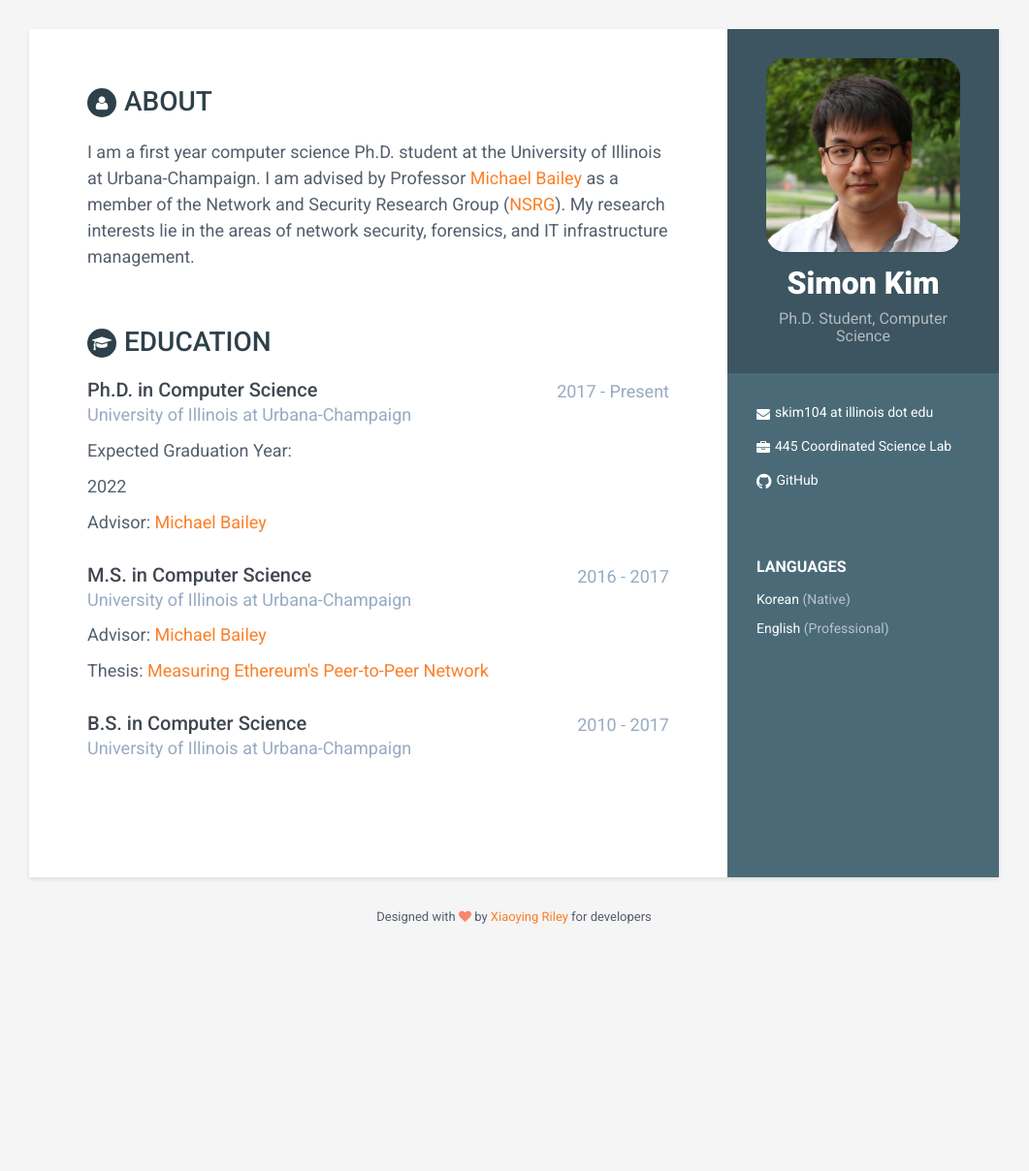
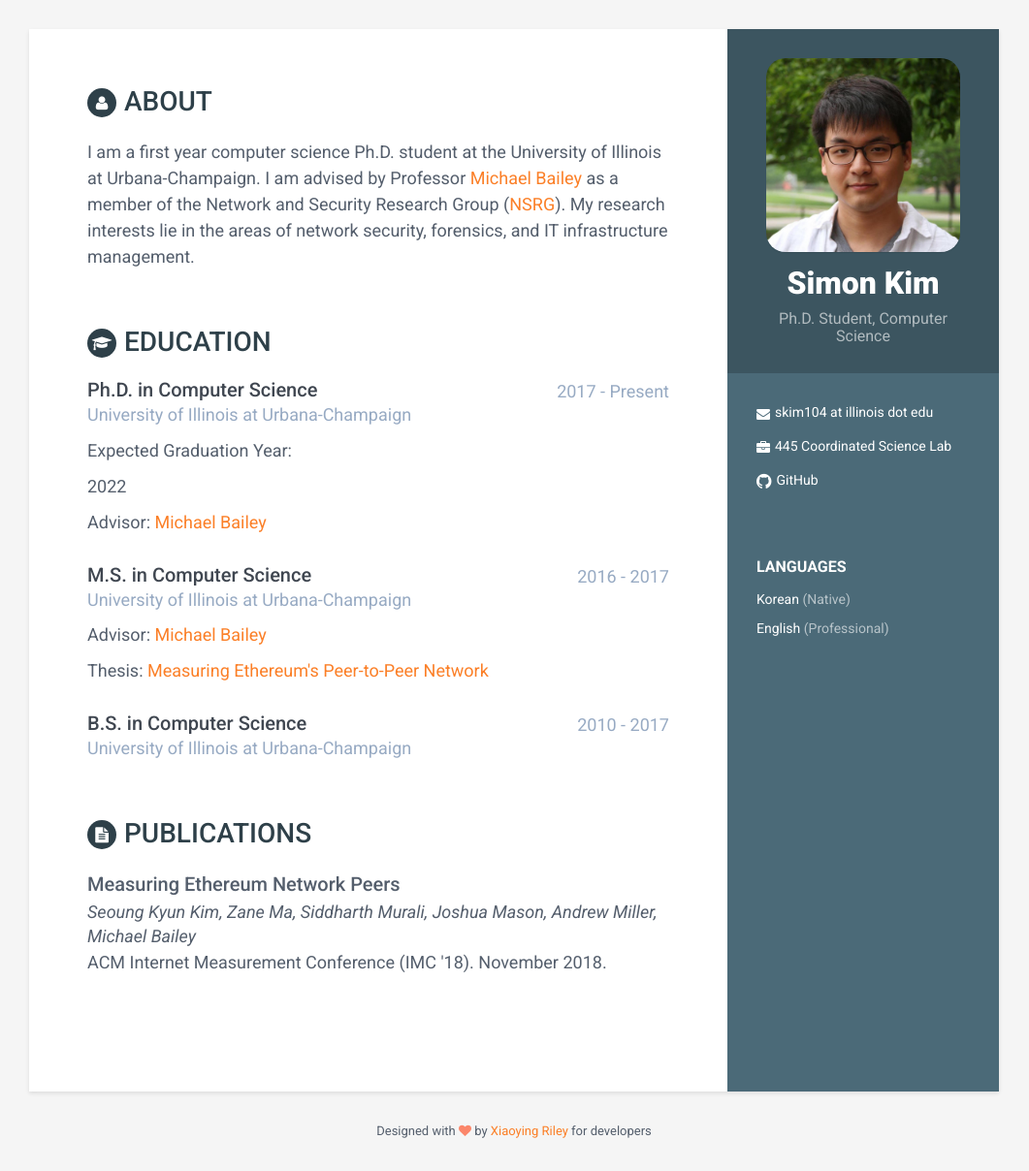
Before and after one commit to SimonSK/simonsk.github.io, a Jekyll site: the page built from index.html, in a window 1280 px wide. Shown: the whole page at 97% size, without its empty margins (110-1171 px from the left). Built offline with Jekyll 4.4.1, drawn with Linux system fonts in a browser that asks for light colours; before the commit the page ends 987 px from its top, so only the background shows below that.

Commit message:
publications

```diff
--- a/_data/publications.yml
+++ b/_data/publications.yml
@@ -1,6 +1,10 @@
 #intro: "You can list your publications in this section. Lorem ipsum dolor
 #  sit amet, consectetur adipiscing elit. Vestibulum et ligula in nunc bibendum fringilla a eu lectus."
-#publications:
+publications:
+  - paper:
+    title: "Measuring Ethereum Network Peers"
+    authors: "Seoung Kyun Kim, Zane Ma, Siddharth Murali, Joshua Mason, Andrew Miller, Michael Bailey"
+    conference: "ACM Internet Measurement Conference (IMC '18). November 2018."
 #  - paper:
 #    title: The Art of Computer Programming
 #    authors: Donald E. Knuth
```
